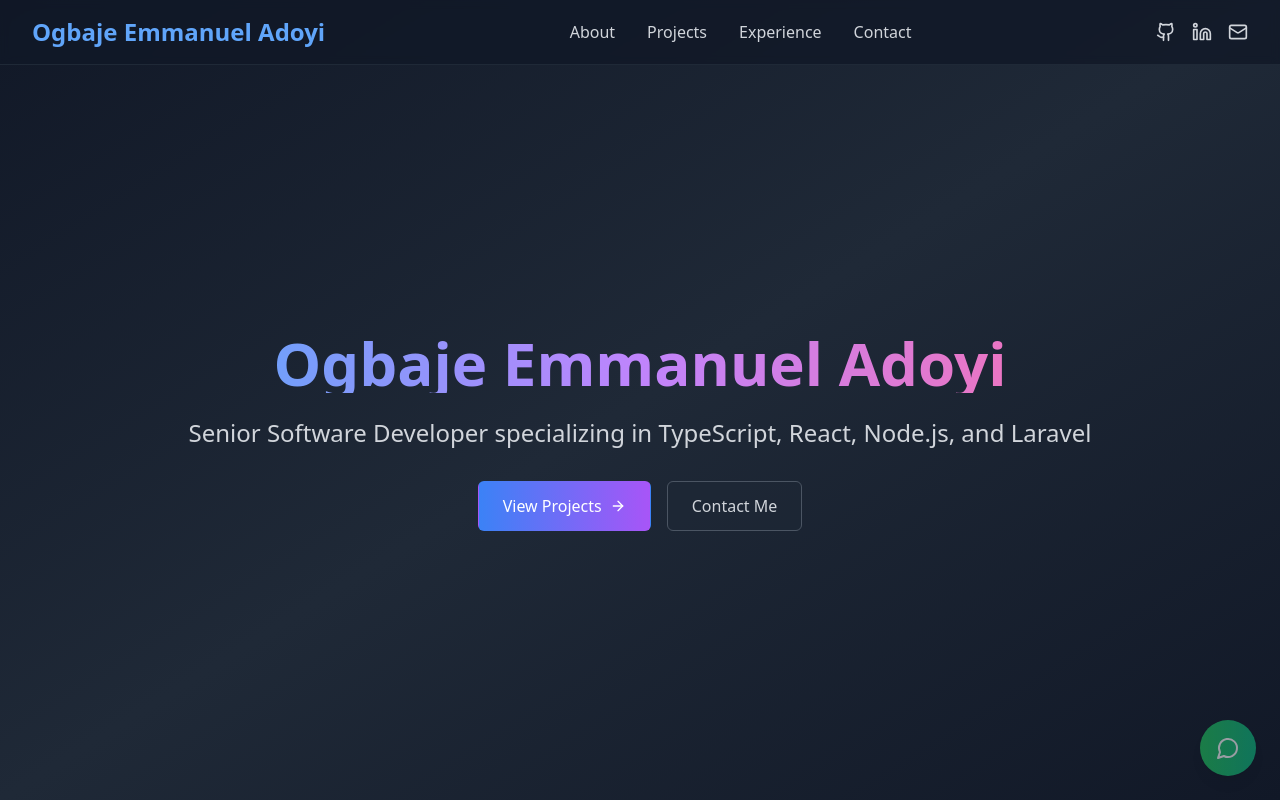
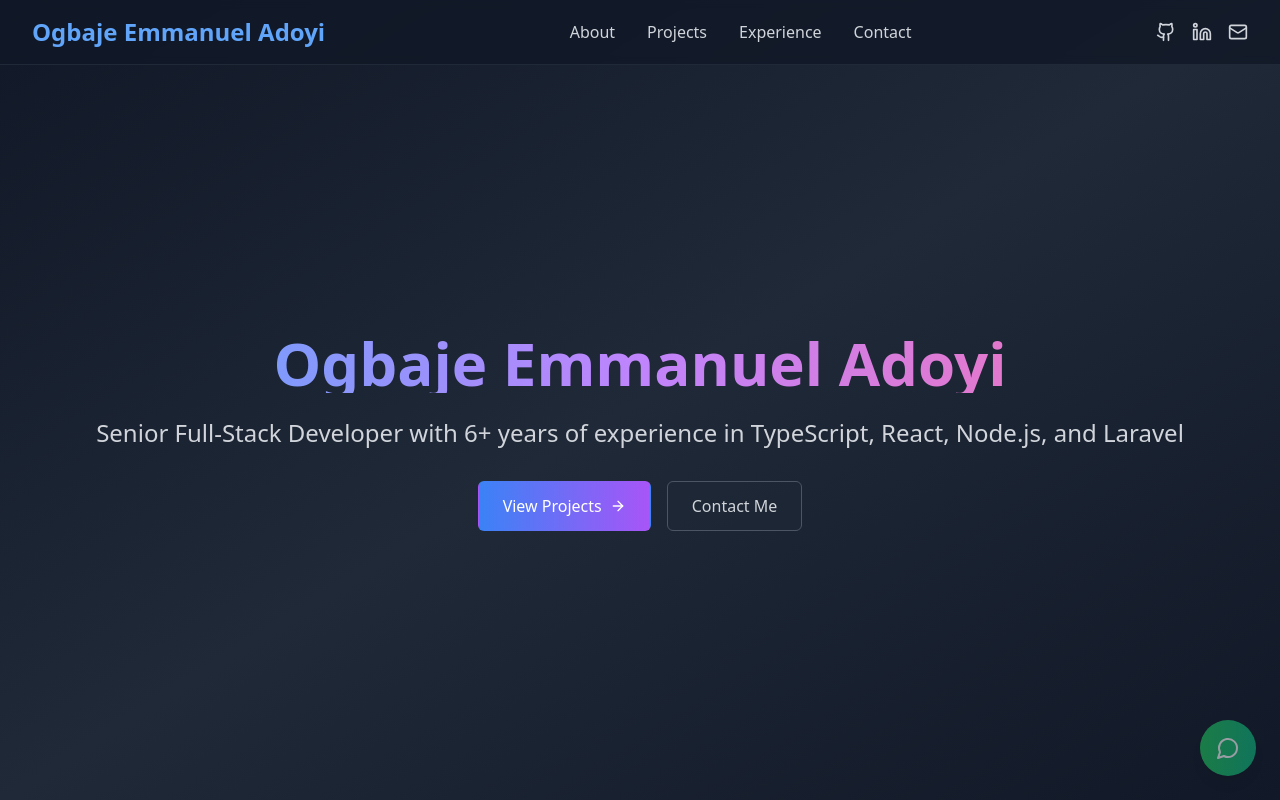
Before and after one commit to emmogba/emmogbaportfolio, a React (Vite) app: page / in a window 1280 px wide. Shown: the top 800 px of the page. Built offline with nearby package versions, Linux system fonts and the light colour scheme.

Commit message:
Update Hero component description to reflect full-stack expertise and experience

```diff
--- a/src/components/Hero.tsx
+++ b/src/components/Hero.tsx
@@ -10,7 +10,7 @@ export const Hero = () => {
             Ogbaje Emmanuel Adoyi
           </h1>
           <p className="text-xl md:text-2xl text-gray-300 mb-8">
-            Senior Software Developer specializing in TypeScript, React, Node.js, and Laravel
+            Senior Full-Stack Developer with 6+ years of experience in TypeScript, React, Node.js, and Laravel
           </p>
           <div className="flex flex-wrap justify-center gap-4">
             <a
```
